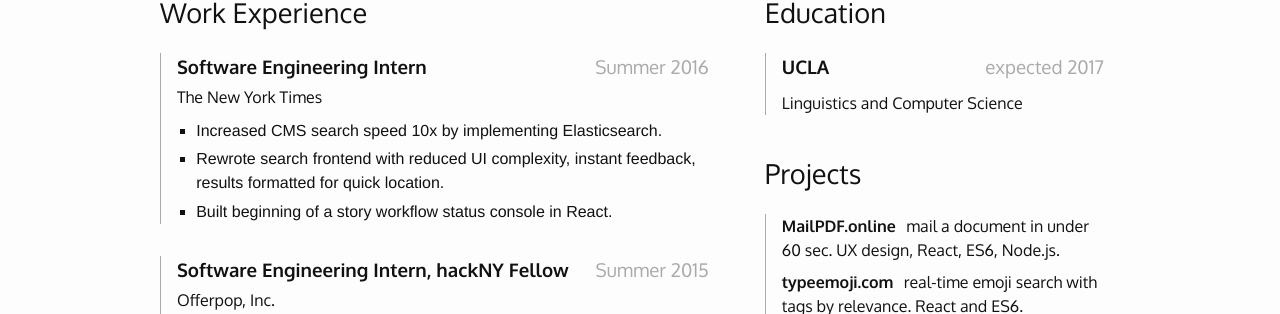
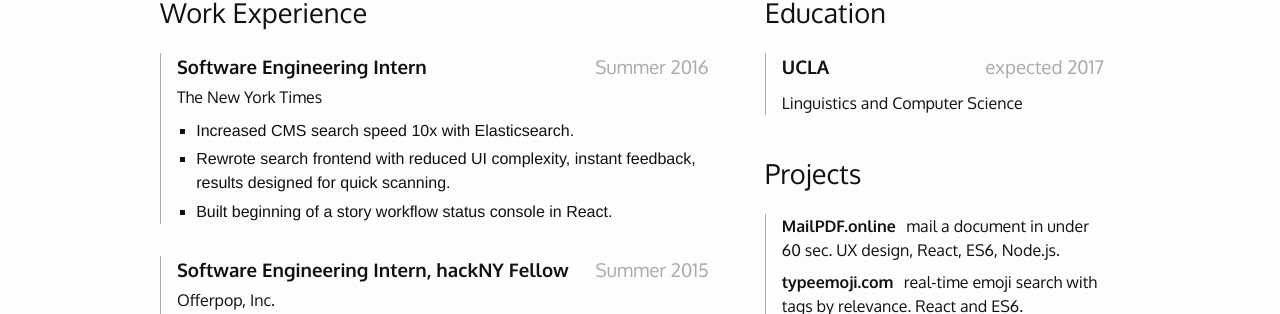
Before and after one commit to liddiard/liddiard.me, a Jekyll site: the page built from resume.md, in a window 1280 px wide. Shown: the part 205-519 px from the top of the page. Built offline with Jekyll 4.4.1, drawn with Linux system fonts in a browser that asks for light colours; some web fonts are replaced.

Commit message:
minor word changes to nyt internship

```diff
--- a/resume.md
+++ b/resume.md
@@ -14,8 +14,8 @@
             <h3 class="position">Software Engineering Intern <span class="date">Summer 2016</span></h3>
             <h4 class="company">The New York Times</h4>
             <ul>
-                <li>Increased CMS search speed 10x by implementing Elasticsearch.</li>
-                <li>Rewrote search frontend with reduced UI complexity, instant feedback, results formatted for quick location.</li>
+                <li>Increased CMS search speed 10x with Elasticsearch.</li>
+                <li>Rewrote search frontend with reduced UI complexity, instant feedback, results designed for quick scanning.</li>
                 <li>Built beginning of a story workflow status console in React.</li>
             </ul>
         </div>
```
